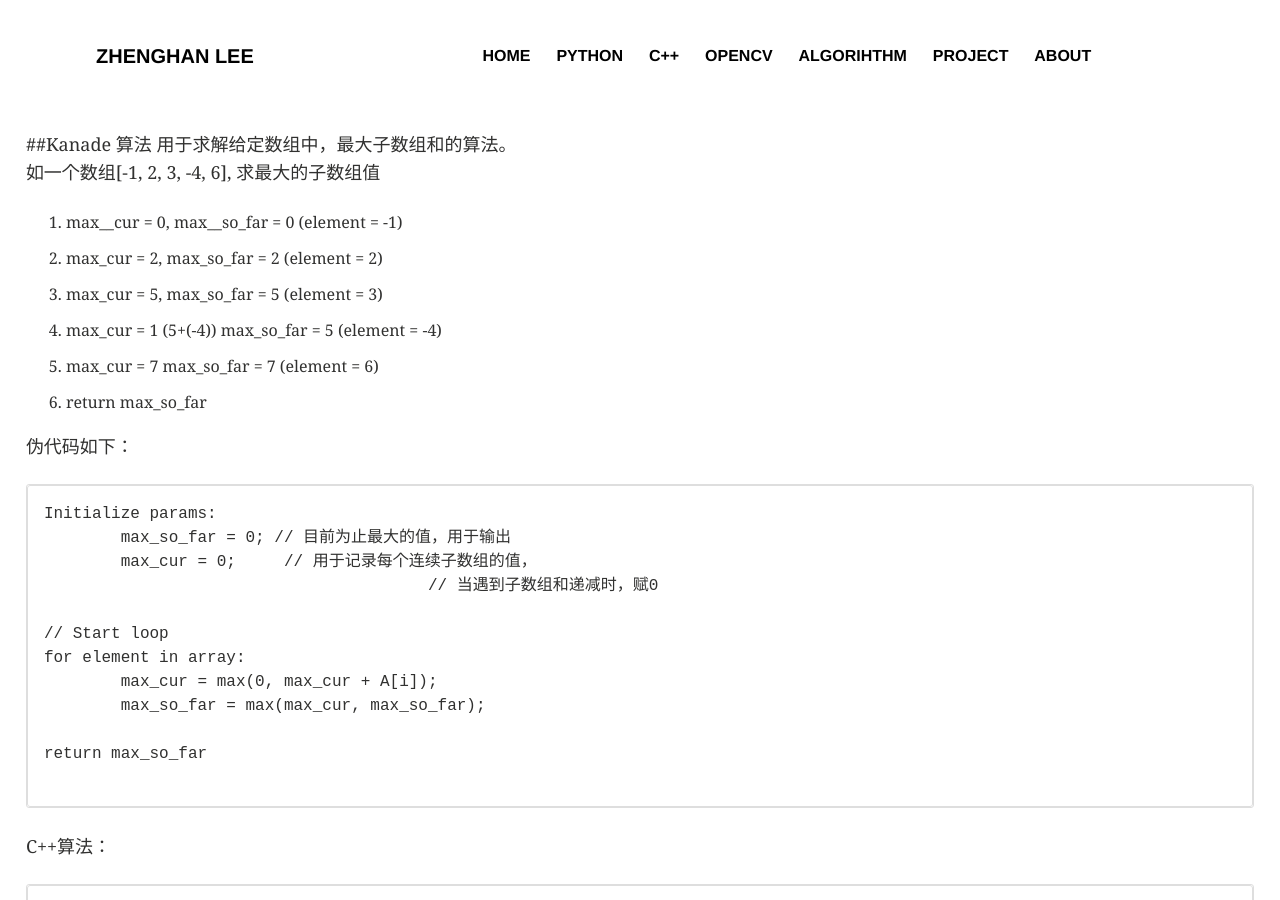
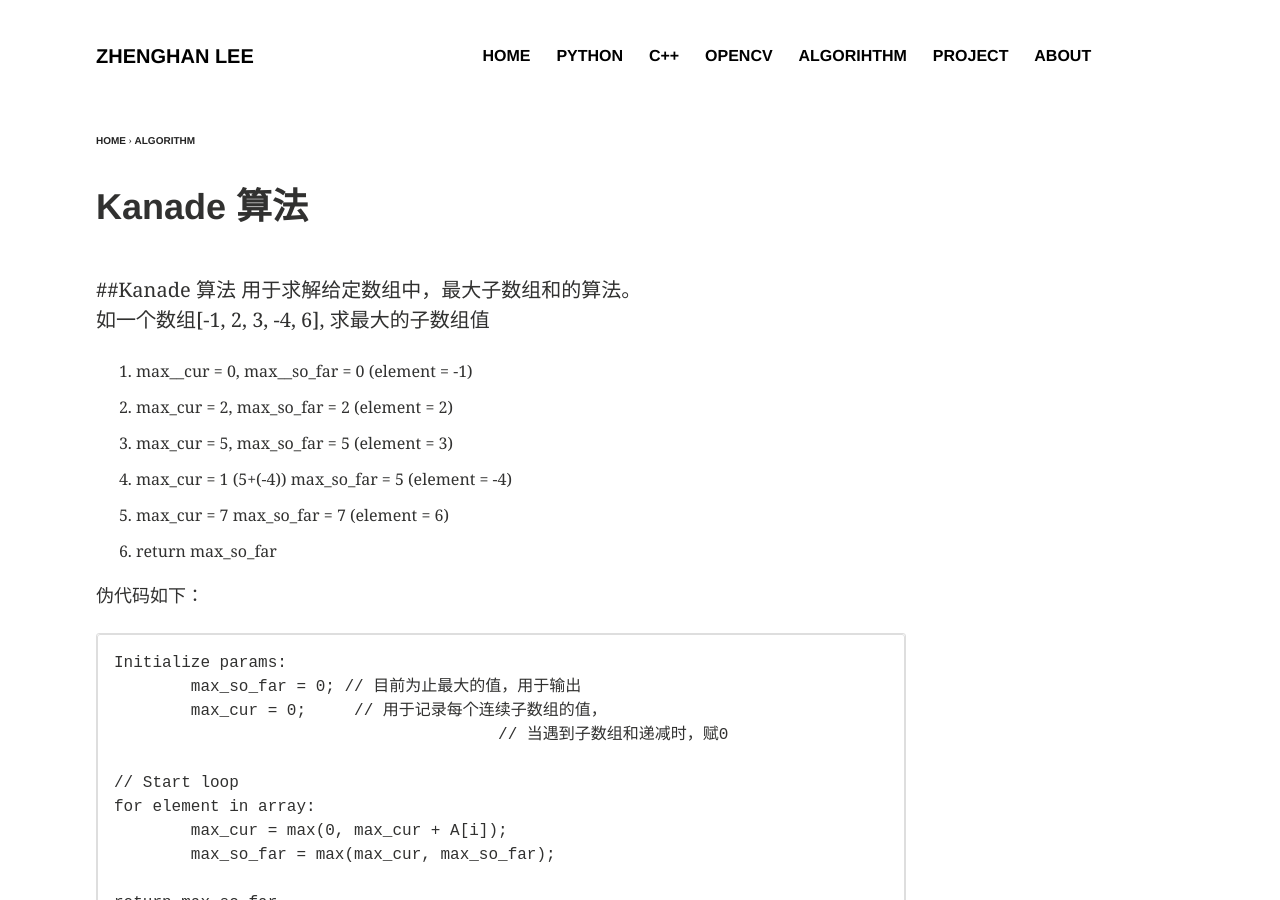
Before and after one commit to ZH-Lee/ZH-Lee.github.io, a Jekyll site: the page built from _posts/algorithm/2018-08-25-Kanade_algorithm.md, in a window 1280 px wide and 900 px high. Built offline with Jekyll 4.4.1, drawn with Linux system fonts in a browser that asks for light colours; our own code applies the rules of GitHub Pages for plain Markdown files.

Commit message:
update file

```diff
--- a/_posts/algorithm/2018-08-25-Kanade_algorithm.md
+++ b/_posts/algorithm/2018-08-25-Kanade_algorithm.md
@@ -1,3 +1,11 @@
+---
+layout: article
+title: "Kanade 算法"
+categories: algorithm
+image:
+  feature: al.jpg
+  teaser: al.jpg
+---
 ##Kanade 算法
 用于求解给定数组中，最大子数组和的算法。
 如一个数组[-1, 2, 3, -4, 6], 求最大的子数组值
```
Also changed, not shown: _posts/algorithm/2018-08-25-最长公共子序列.md (+9 -0 lines).
